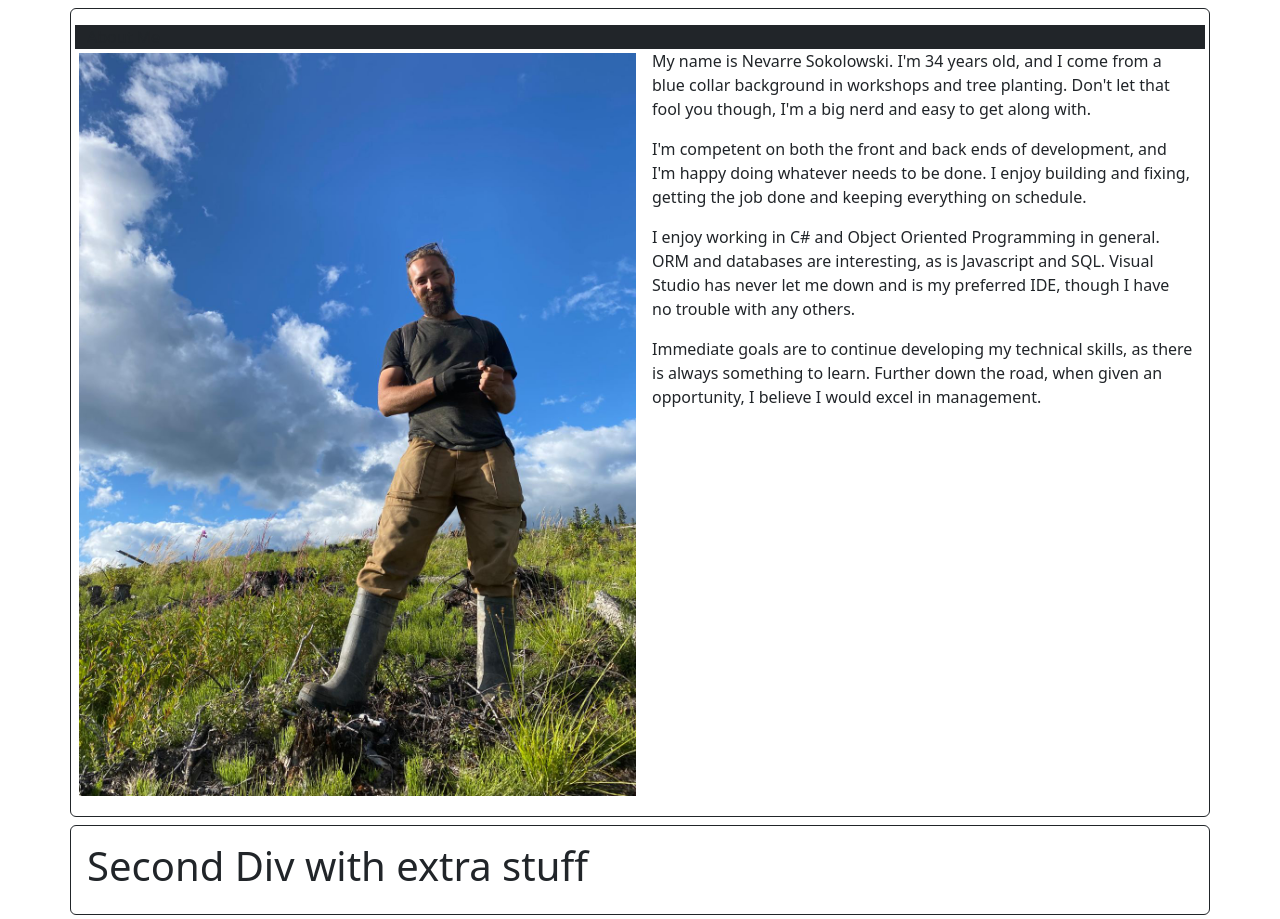
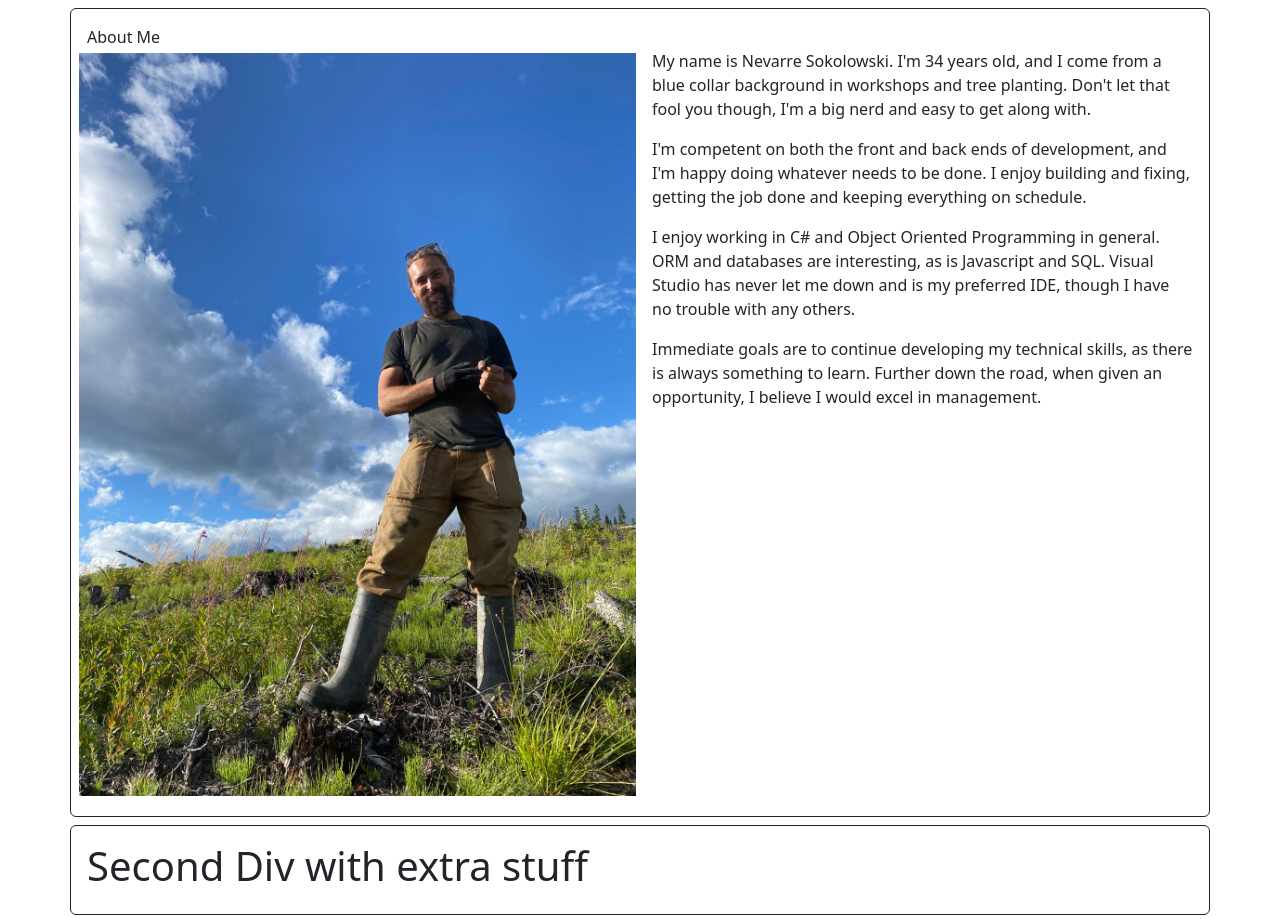
Before and after one commit to Nev615/Nev615.github.io, a plain HTML site: page index.html in a window 1280 px wide. Drawn offline with nearby package versions, Linux system fonts and the light colour scheme.

Commit message:
Update index.html

```diff
--- a/index.html
+++ b/index.html
@@ -13,7 +13,7 @@
 <body class="bs-body-color">
     <div class="container border border-dark rounded p-3 my-2">
         <div class="row">
-            <div class="col-12 bg-dark bs-light-text-emphasis">About Me</div>
+            <div class="col-12 bs-tertiary-color rounded bs-light-text-emphasis">About Me</div>
             <div class="col-6 p-1">
                 <img src="/Pictures/Me.jpg" class="img-fluid w-33" alt="Me">
             </div>
```
